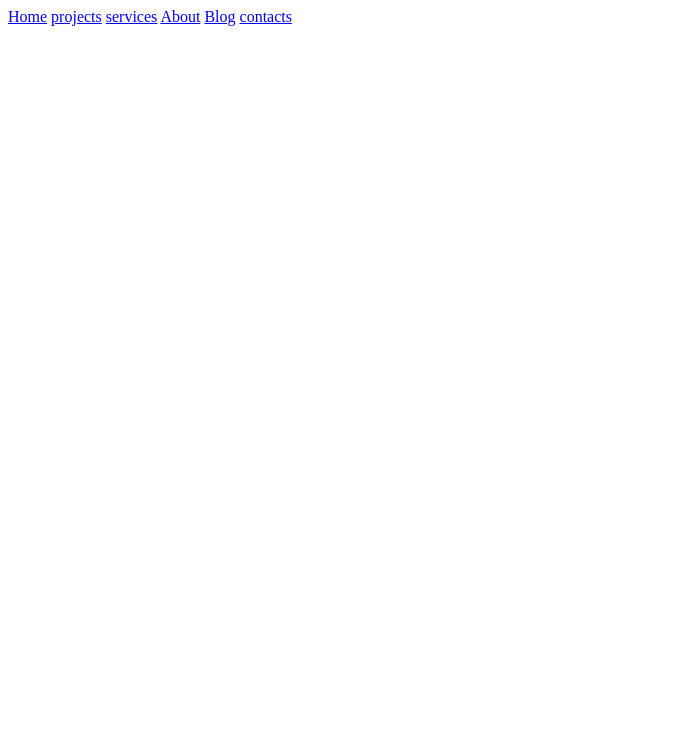
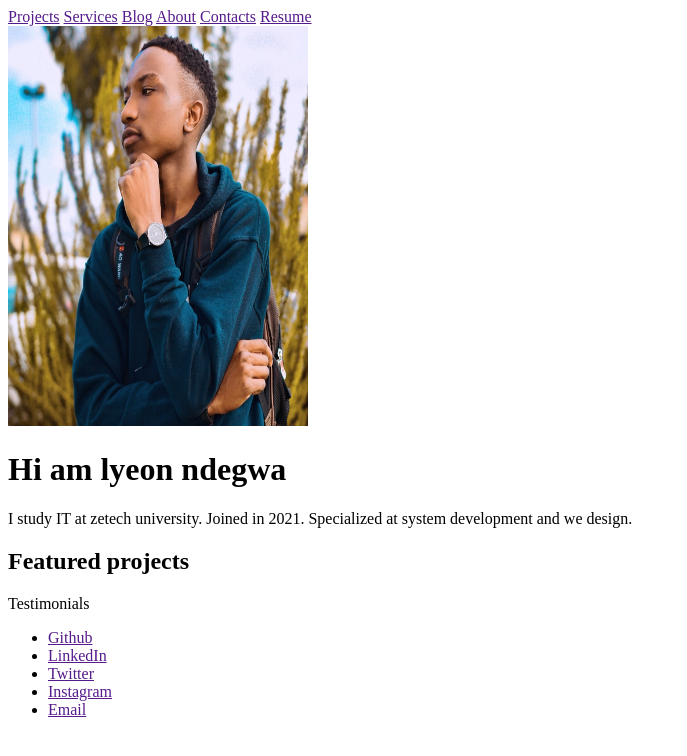
Before and after one commit to lyeon2021/portfolio, a plain HTML site: page index.html in a window 1280 px wide. Shown: the whole page, without its empty margins (0-687 px from the left). Drawn offline with Linux system fonts and the light colour scheme.

Commit message:
Add index page and image

```diff
--- a/index.html
+++ b/index.html
@@ -12,23 +12,46 @@
     <meta charset="UTF-8" />
     <meta http-equiv="X-UA-Compatible" content="IE=edge" />
     <meta name="viewport" content="width=device-width, initial-scale=1.0" />
-    <title>lyeon ndegwa</title>
+    <title>lyeon ndegwa Home page</title>
   </head>
   <body>
-    <!--Navigation bar-->
+    <!--Navigation bar section-->
     <nav>
-      <a href="Home.html">Home</a>
-      <a href="Projects.html">projects</a>
-      <a href="Services.html">services</a>
-      <a href="About.html">About</a>
-      <a href="Blog.html">Blog</a>
-      <a href="contacts.html">contacts</a>
+      <a href="">Projects</a>
+      <a href="">Services</a>
+      <a href="">Blog</a>
+      <a href="">About</a>
+      <a href="">Contacts</a>
+      <a href="">Resume</a>
     </nav>
+
     <!--Hero section-->
-    <header></header>
+    <header>
+      <img src="lyeon.jpg" alt="profile image" width="300" height="400" />
+      <h1>Hi am lyeon ndegwa</h1>
+      <p>
+        I study IT at zetech university. Joined in 2021. Specialized at system
+        development and we design.
+      </p>
+    </header>
+
     <!--main section-->
-    <main></main>
+    <main>
+      <article>
+        <h2>Featured projects</h2>
+      </article>
+      <article>Testimonials</article>
+    </main>
     <!--footer section-->
+    <footer>
+      <ul>
+        <li><a href="">Github</a></li>
+        <li><a href="">LinkedIn</a></li>
+        <li><a href="">Twitter</a></li>
+        <li><a href="">Instagram</a></li>
+        <li><a href="">Email</a></li>
+      </ul>
+    </footer>
     <footer></footer>
   </body>
 </html>
```
Also changed, not shown: lyeon.jpg (added).
